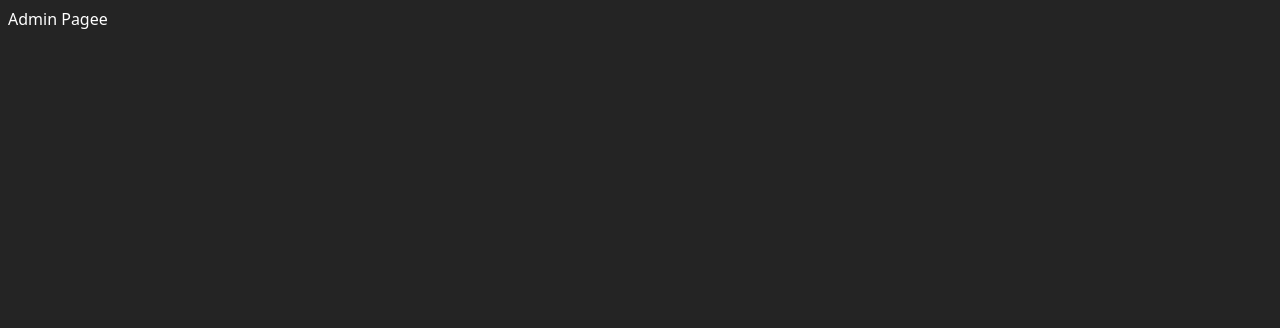
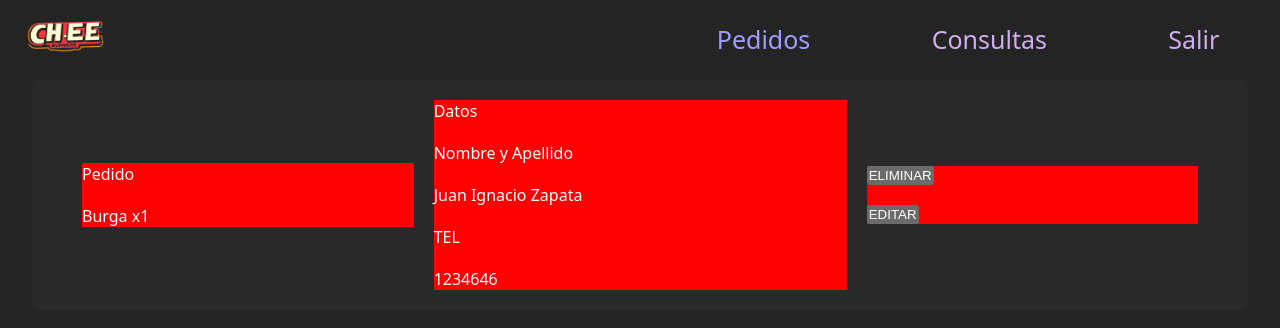
Before and after one commit to zapatajuani/tp_backend, a website: page pages/admin/index.html in a window 1280 px wide. Drawn offline with Linux system fonts and the light colour scheme.

Commit message:
Cambios en la pagina loggin y admin 10.7.24

```diff
--- a/controller/controllerPedidos.js
+++ b/controller/controllerPedidos.js
@@ -1,13 +1,12 @@
 const db = require("../db/db")
 
 const listaPedido = (req, res) => {
-    db.listarPedidos()
-    res.send("Listado exitoso")
+    db.listarPedidos(res)
 }
 
 const altaPedido = (req, res) => {
     const data = req.body
-    db.altaPedido(data)
+    a = db.altaPedido(data)
     res.send("Alta exitosa!")
 }
 
--- a/pages/admin/estilos.css
+++ b/pages/admin/estilos.css
@@ -3,3 +3,134 @@
     background-color: #242424;
     font-family: system-ui, -apple-system, BlinkMacSystemFont, 'Segoe UI', Roboto, Oxygen, Ubuntu, Cantarell, 'Open Sans', 'Helvetica Neue', sans-serif;
 }
+
+* {
+    box-sizing: border-box;
+    padding: 0;
+    margin: 0;
+}
+
+body {
+    width: 100%;
+    height: 100vh;
+    overflow-x: hidden;
+}
+
+/* ------------------- Header ------------------ */
+
+header {
+    background-color: var(--secondary-color);
+
+    width: 100vw;
+    min-height: 80px;
+
+    font-size: 20px;
+
+    display: flex;
+    justify-content: start;
+    align-items: center;
+    flex-direction: row;
+}
+
+.logo {
+    flex-grow: 0.6;
+    padding: 0 0 0 20px;
+}
+
+.nombre {
+    width: 90px;
+    max-height: 90px;
+}
+
+.navbar {
+    flex-grow: 0.4;
+}
+
+.nav-list {
+    display: flex;
+    justify-content: space-around;
+    align-items: center;
+    flex-direction: row;
+}
+
+.nav-link {
+    list-style: none;
+}
+
+.nav-link::after {
+    content: "";
+    display: block;
+    position: relative;
+    width: 0;
+    height: 2px;
+    background-color: var(--primary-font-color);
+    transition: width 0.5s ease;
+}
+
+
+.nav-link:hover::after {
+    background-color: #ffffff;
+    width: 100%;
+}
+
+a {
+    text-decoration: none;
+    font-size: 25px;
+}
+
+a:hover {
+    color: #ffffff;
+}
+
+/* ---------------------------------------------------------- */
+
+.main {
+    width: 100%;
+
+    display: flex;
+    flex-direction: column;
+
+    justify-content: center;
+    align-items: center;
+    gap: 20px;
+}
+
+.pedido {
+    height: 100%;
+    background-color: #292929;
+    width: 95%;
+    min-height: 150px;
+
+    border-radius: 5px;
+    padding: 20px 50px;
+
+    /* ------------------------------ */
+
+    display: flex;
+    flex-direction: row;
+
+    justify-content: center;
+    align-items: center;
+    gap: 20px;
+
+}
+
+.divisores {
+    height: 100%;
+    background-color: red;
+    flex-grow: 1;
+
+    /* ------------------------------ */
+
+    display: flex;
+    flex-direction: column;
+
+    justify-content: start;
+    align-items: start;
+    gap: 20px;
+}
+
+.divisores p {
+    height: 100%;
+    flex-grow: 1;
+}
--- a/pages/admin/index.html
+++ b/pages/admin/index.html
@@ -5,8 +5,60 @@
     <meta name="viewport" content="width=device-width, initial-scale=1.0">
     <title>Chee Burgers | Admin</title>
     <link rel="stylesheet" href="estilos.css">
+    <link rel="icon" href="icons/burger.ico" type="image/x-icon">
 </head>
 <body>
-    Admin Pagee
+    <div class="loader"></div>
+
+    <!-- HEADER -->
+    <header>
+        <span class="logo">
+            <img class="nombre" src="img/logos/letras.png" alt="Chee-Burgers">
+        </span>
+        <nav class="navbar">
+            <ul class="nav-list">
+                <li class="nav-link" id="h-menu">
+                    <a href="index.html">Pedidos</a>
+                </li>
+                <li class="nav-link" id="h-horarios">
+                    <a href="">Consultas</a>
+                </li>
+                <li class="nav-link" id="h-contactos">
+                    <a href="">Salir</a>
+                </li>
+            </ul>
+        </nav>
+        <div class="menu-icon">
+            <i class="bi bi-list"></i>
+        </div>
+    </header>
+
+    <div class="main" id="main-container">
+
+        <div class="pedido">
+
+            <div class="divisores">
+                <p class="titulo">Pedido</p>
+                <p class="pedio-elemento">Burga x1</p>
+            </div>
+
+            <div class="divisores">
+                <p class="titulo">Datos</p>
+                <p class="titulo">Nombre y Apellido</p>
+                <p class="titulo">Juan Ignacio Zapata</p>
+                <p class="titulo">TEL</p>
+                <p class="titulo">1234646</p>
+            </div>
+
+            <div class="divisores">
+                <button>ELIMINAR</button>
+                <button>EDITAR</button>
+            </div>
+
+        </div>
+
+    </div>
+
+    <script src="index.js"></script>
 </body>
 </html>
--- a/pages/loggin/estilos.css
+++ b/pages/loggin/estilos.css
@@ -113,7 +113,7 @@ body::before {
     width: 100%;
     height: 100%;
 
-    background-image: url('fondo.jpg');
+    background-image: url('img/fondo.jpg');
     background-size: cover;
     background-position: center;
     background-repeat: no-repeat;
@@ -125,7 +125,7 @@ body::before {
 .main {
     background-color: #292929;
 
-    width: 600px;
+    width: 550px;
     height: auto;
 
     border-radius: 15px;
```
Also changed, not shown: db/db.js (+9 -7 lines), package.json (+5 -4 lines), pages/admin/index.js (+12 -0 lines), pages/loggin/index.html (+1 -0 lines), pages/loggin/index.js (+2 -7 lines), pages/admin/icons/burger.ico (added), pages/admin/img/logos/letras.png (added), pages/admin/img/logos/logo.jpeg (added), pages/loggin/icons/burger.ico (added), pages/loggin/img/fondo.jpg (renamed from pages/loggin/fondo.jpg), 3 other files.
